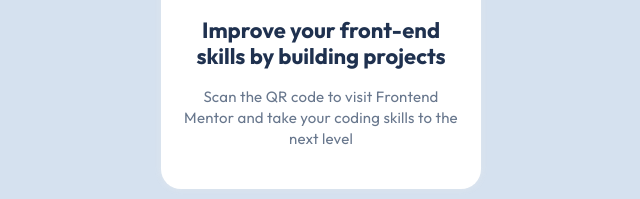
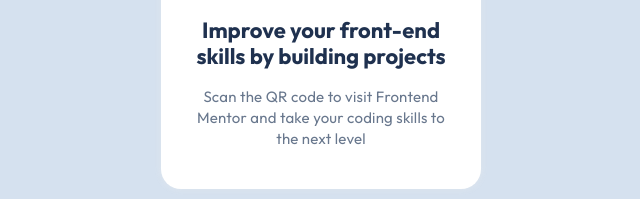
Before and after one commit to youssef-el-atmani/QR-component, a plain HTML site: page index.html in a window 1280 px wide. Shown: the part 445-644 px from the top of the page, 319-959 px from the left. Drawn offline with Linux system fonts and the light colour scheme.

Commit message:
Update spacing to match the provided design

```diff
--- a/styles.css
+++ b/styles.css
@@ -57,7 +57,7 @@
   .text-content {
     max-width: 288px;
     margin-top: var(--space-200);
-
+    padding-inline: var(--space-200);
     .bold {
       font-weight: 700;
       font-size: 22px;
```
